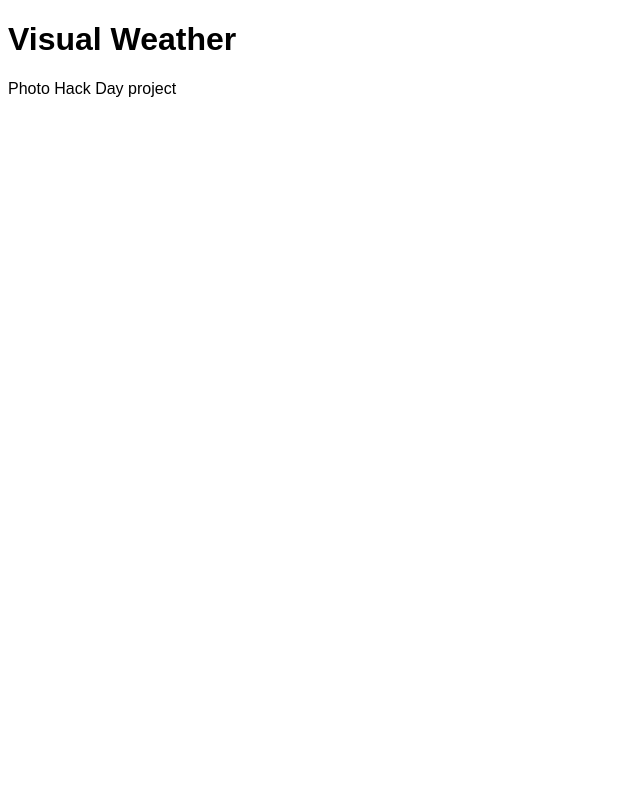
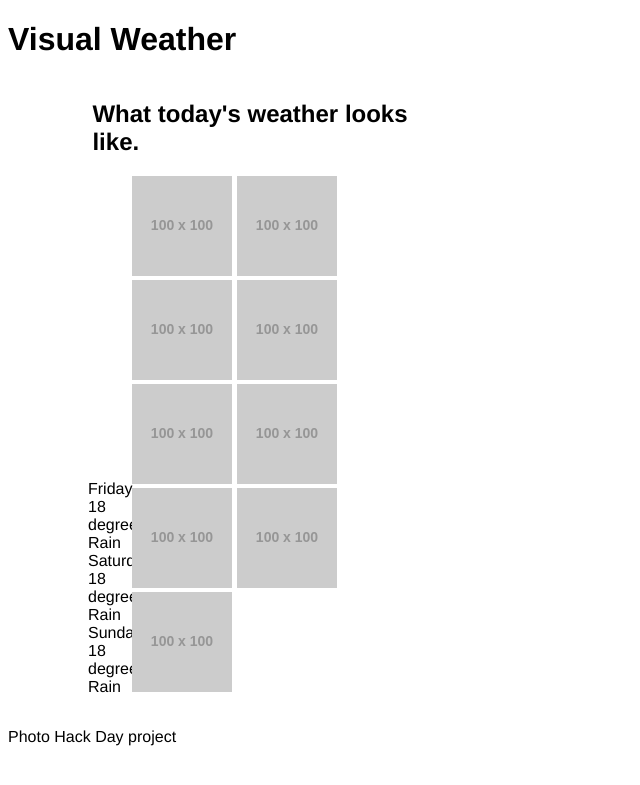
Before and after one commit to edmacovaz/visual-weather, a Django app: template visual_weather/visual_weather/templates/master.html in a window 1280 px wide. Shown: the top 785 px of the page, without its empty margins (0-640 px from the left). Run offline with Django 3.2, Linux system fonts and the light colour scheme; the template is opened without the code that fills it, so the values that code supplies are empty; grey boxes labelled with a size stand in for pictures from a placeholder-image service; some libraries are stand-ins or nearby versions.

Commit message:
Create static template

```diff
--- a/visual_weather/visual_weather/templates/master.html
+++ b/visual_weather/visual_weather/templates/master.html
@@ -5,7 +5,12 @@
   <title>Visual Weather</title>
 
   <style type="text/css">
-    body {font-family: sans-serif;}
+    body {font-family: helvetica, sans-serif;}
+    nav, section.images {display: inline-block;}
+    nav {width: 80px}
+    .images {width: 320px}
+    nav ol li, nav ol li ul li {list-style: none;}
+    .images ul li {display: inline-block; list-style: none;}
 
   </style>
 </head>
@@ -13,10 +18,65 @@
   <header>
     <h1>Visual Weather</h1>
   </header>
+  <nav id="days">
+    <ol>
+      <li>
+        <ul>
+          <li>Friday</li>
+          <li>18 degrees</li>
+          <li>Rain</li>
+        </ul>
+      </li>
+      <li id="today">
+        <ul>
+          <li>Saturday</li>
+          <li>18 degrees</li>
+          <li>Rain</li>
+        </ul>
+      </li>
+      <li>
+        <ul>
+          <li>Sunday</li>
+          <li>18 degrees</li>
+          <li>Rain</li>
+        </ul>
+      </li>
 
-  <section>
-    {% block content %}
-    {% endblock %}
+    </ol>
+  </nav>
+
+  <section class="images">
+    <h2>What today's weather looks like.</h2>
+    <ul>
+      <li>
+        <img src="http://www.placehold.it/100x100" alt="image of stuff">
+      </li>
+      <li>
+        <img src="http://www.placehold.it/100x100" alt="image of stuff">
+      </li>
+      <li>
+        <img src="http://www.placehold.it/100x100" alt="image of stuff">
+      </li>
+      <li>
+        <img src="http://www.placehold.it/100x100" alt="image of stuff">
+      </li>
+      <li>
+        <img src="http://www.placehold.it/100x100" alt="image of stuff">
+      </li>
+      <li>
+        <img src="http://www.placehold.it/100x100" alt="image of stuff">
+      </li>
+      <li>
+        <img src="http://www.placehold.it/100x100" alt="image of stuff">
+      </li>
+      <li>
+        <img src="http://www.placehold.it/100x100" alt="image of stuff">
+      </li>
+      <li>
+        <img src="http://www.placehold.it/100x100" alt="image of stuff">
+      </li>
+    </ul>
+
   </section>
 
   <footer id="site-footer">
```
